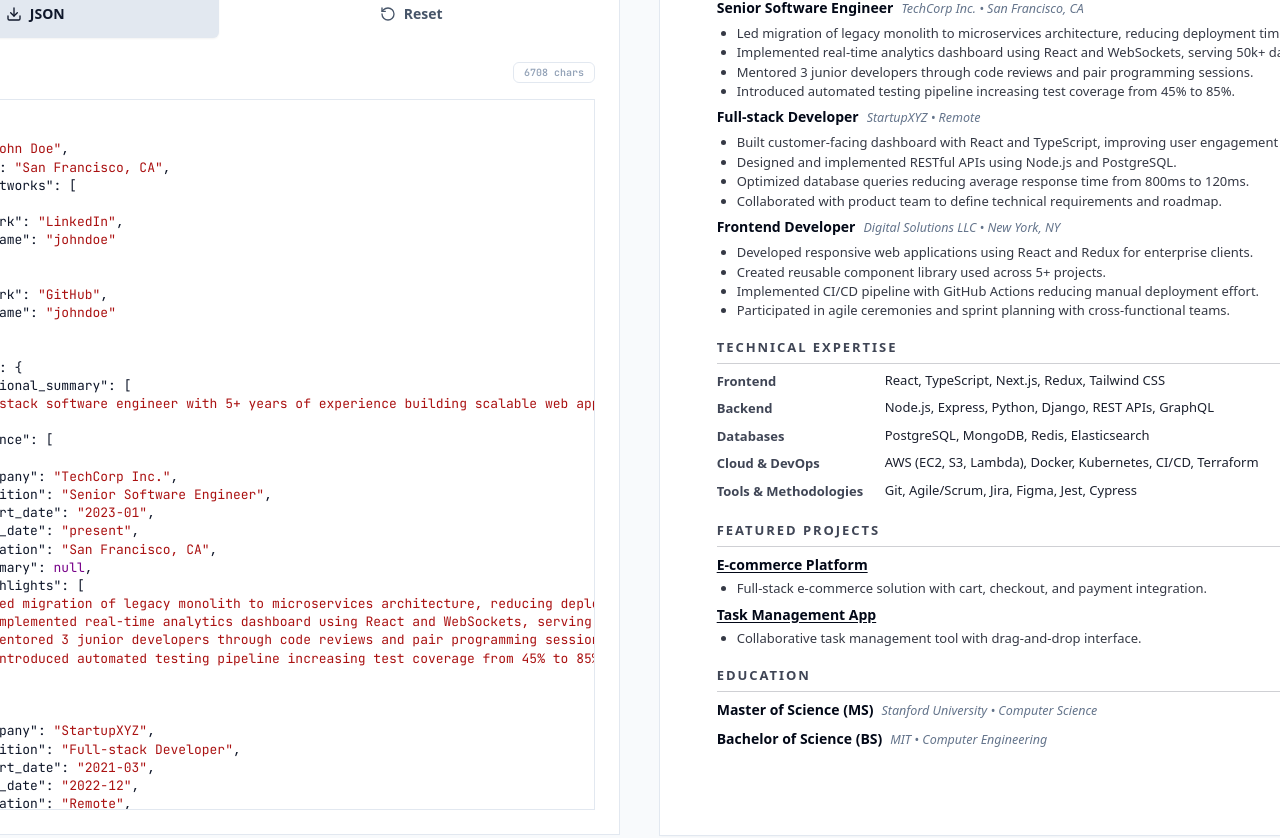
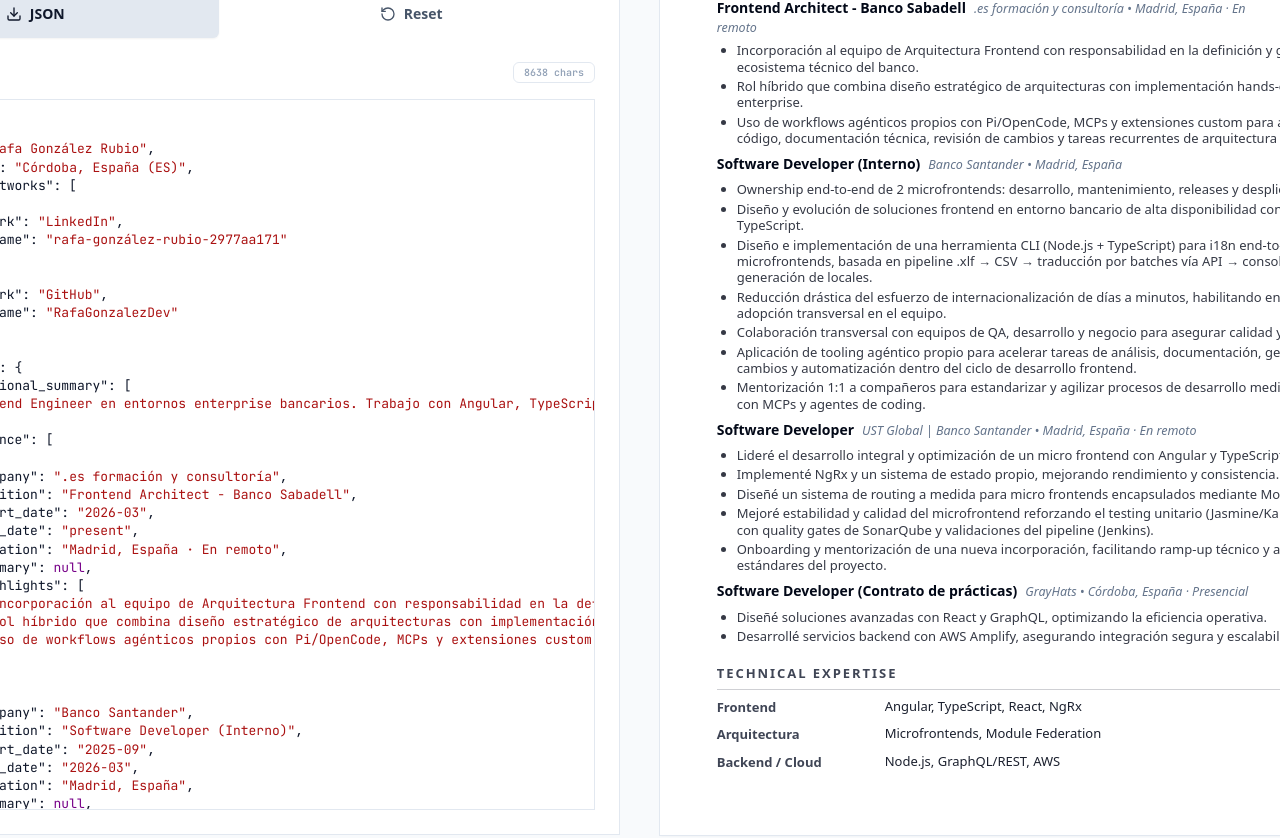
Before and after one commit to RafaGonzalezDev/cv-typewriter, a React (Vite) app: page / in a window 1280 px wide. Shown: the part 320-1158 px from the top of the page. Built offline with nearby package versions, Linux system fonts and the light colour scheme.

Commit message:
feat(cv): align sample with ai tooling

```diff
--- a/src/features/cv-typewriter/sample.js
+++ b/src/features/cv-typewriter/sample.js
@@ -1,141 +1,146 @@
 const SAMPLE = {
   cv: {
-    name: 'John Doe',
-    location: 'San Francisco, CA',
+    name: 'Rafa González Rubio',
+    location: 'Córdoba, España (ES)',
     social_networks: [
       {
         network: 'LinkedIn',
-        username: 'johndoe',
+        username: 'rafa-gonzález-rubio-2977aa171',
       },
       {
         network: 'GitHub',
-        username: 'johndoe',
+        username: 'RafaGonzalezDev',
       },
     ],
     sections: {
       professional_summary: [
-        'Full-stack software engineer with 5+ years of experience building scalable web applications. Passionate about clean code, performance optimization, and mentoring junior developers. Strong background in React, Node.js, and cloud infrastructure.',
+        'Frontend Engineer en entornos enterprise bancarios. Trabajo con Angular, TypeScript y microfrontends, aplicando tooling agéntico, MCPs e inferencia local con LLMs para acelerar análisis técnico, desarrollo y entrega continua.',
       ],
       experience: [
         {
-          company: 'TechCorp Inc.',
-          position: 'Senior Software Engineer',
-          start_date: '2023-01',
+          company: '.es formación y consultoría',
+          position: 'Frontend Architect - Banco Sabadell',
+          start_date: '2026-03',
           end_date: 'present',
-          location: 'San Francisco, CA',
+          location: 'Madrid, España · En remoto',
           summary: null,
           highlights: [
-            'Led migration of legacy monolith to microservices architecture, reducing deployment time by 60%.',
-            'Implemented real-time analytics dashboard using React and WebSockets, serving 50k+ daily active users.',
-            'Mentored 3 junior developers through code reviews and pair programming sessions.',
-            'Introduced automated testing pipeline increasing test coverage from 45% to 85%.',
+            'Incorporación al equipo de Arquitectura Frontend con responsabilidad en la definición y gobernanza del ecosistema técnico del banco.',
+            'Rol híbrido que combina diseño estratégico de arquitecturas con implementación hands-on en entornos enterprise.',
+            'Uso de workflows agénticos propios con Pi/OpenCode, MCPs y extensiones custom para acelerar análisis de código, documentación técnica, revisión de cambios y tareas recurrentes de arquitectura frontend.',
           ],
         },
         {
-          company: 'StartupXYZ',
-          position: 'Full-stack Developer',
-          start_date: '2021-03',
-          end_date: '2022-12',
-          location: 'Remote',
+          company: 'Banco Santander',
+          position: 'Software Developer (Interno)',
+          start_date: '2025-09',
+          end_date: '2026-03',
+          location: 'Madrid, España',
           summary: null,
           highlights: [
-            'Built customer-facing dashboard with React and TypeScript, improving user engagement by 30%.',
-            'Designed and implemented RESTful APIs using Node.js and PostgreSQL.',
-            'Optimized database queries reducing average response time from 800ms to 120ms.',
-            'Collaborated with product team to define technical requirements and roadmap.',
+            'Ownership end-to-end de 2 microfrontends: desarrollo, mantenimiento, releases y despliegues.',
+            'Diseño y evolución de soluciones frontend en entorno bancario de alta disponibilidad con Angular y TypeScript.',
+            'Diseño e implementación de una herramienta CLI (Node.js + TypeScript) para i18n end-to-end de microfrontends, basada en pipeline .xlf → CSV → traducción por batches vía API → consolidación → generación de locales.',
+            'Reducción drástica del esfuerzo de internacionalización de días a minutos, habilitando entregas rápidas y adopción transversal en el equipo.',
+            'Colaboración transversal con equipos de QA, desarrollo y negocio para asegurar calidad y entrega continua.',
+            'Aplicación de tooling agéntico propio para acelerar tareas de análisis, documentación, generación de cambios y automatización dentro del ciclo de desarrollo frontend.',
+            'Mentorización 1:1 a compañeros para estandarizar y agilizar procesos de desarrollo mediante workflows con MCPs y agentes de coding.',
           ],
         },
         {
-          company: 'Digital Solutions LLC',
-          position: 'Frontend Developer',
-          start_date: '2019-06',
-          end_date: '2021-02',
-          location: 'New York, NY',
+          company: 'UST Global | Banco Santander',
+          position: 'Software Developer',
+          start_date: '2023-11',
+          end_date: '2025-08',
+          location: 'Madrid, España · En remoto',
           summary: null,
           highlights: [
-            'Developed responsive web applications using React and Redux for enterprise clients.',
-            'Created reusable component library used across 5+ projects.',
-            'Implemented CI/CD pipeline with GitHub Actions reducing manual deployment effort.',
-            'Participated in agile ceremonies and sprint planning with cross-functional teams.',
+            'Lideré el desarrollo integral y optimización de un micro frontend con Angular y TypeScript.',
+            'Implementé NgRx y un sistema de estado propio, mejorando rendimiento y consistencia.',
+            'Diseñé un sistema de routing a medida para micro frontends encapsulados mediante Module Federation.',
+            'Mejoré estabilidad y calidad del microfrontend reforzando el testing unitario (Jasmine/Karma) para cumplir con quality gates de SonarQube y validaciones del pipeline (Jenkins).',
+            'Onboarding y mentorización de una nueva incorporación, facilitando ramp-up técnico y alineación con estándares del proyecto.',
+          ],
+        },
+        {
+          company: 'GrayHats',
+          position: 'Software Developer (Contrato de prácticas)',
+          start_date: '2023-03',
+          end_date: '2023-08',
+          location: 'Córdoba, España · Presencial',
+          summary: null,
+          highlights: [
+            'Diseñé soluciones avanzadas con React y GraphQL, optimizando la eficiencia operativa.',
+            'Desarrollé servicios backend con AWS Amplify, asegurando integración segura y escalabilidad.',
           ],
         },
       ],
       technologies: [
         {
           label: 'Frontend',
-          details: 'React, TypeScript, Next.js, Redux, Tailwind CSS',
+          details: 'Angular, TypeScript, React, NgRx',
         },
         {
-          label: 'Backend',
-          details: 'Node.js, Express, Python, Django, REST APIs, GraphQL',
+          label: 'Arquitectura',
+          details: 'Microfrontends, Module Federation',
         },
         {
-          label: 'Databases',
-          details: 'PostgreSQL, MongoDB, Redis, Elasticsearch',
+          label: 'Backend / Cloud',
+          details: 'Node.js, GraphQL/REST, AWS',
         },
         {
-          label: 'Cloud & DevOps',
-          details: 'AWS (EC2, S3, Lambda), Docker, Kubernetes, CI/CD, Terraform',
+          label: 'AI Tooling',
+          details: 'OpenCode, Pi, MCPs, coding agents, AGENTS.md, prompt systems, tool permissions',
         },
         {
-          label: 'Tools & Methodologies',
-          details: 'Git, Agile/Scrum, Jira, Figma, Jest, Cypress',
+          label: 'Local AI Inference',
+          details: 'llama.cpp, local LLM serving, concurrency control, token budgeting, CPU/GPU layer tuning, KV cache reuse, MTP configuration',
+        },
+        {
+          label: 'Developer Tooling',
+          details: 'Node.js, TypeScript, CLI tools, Ink, automation workflows, audit logging, secret redaction',
         },
       ],
       projects: [
         {
-          name: '[E-commerce Platform](https://github.com/johndoe/ecommerce)',
+          name: 'Stride Agent',
           highlights: [
-            'Full-stack e-commerce solution with cart, checkout, and payment integration.',
-            'Built with React, Node.js, and Stripe API handling 100+ daily transactions.',
-            'Implemented real-time inventory management and order tracking.',
+            'Diseño e implementación de un coding-agent MVP en TypeScript/Node.js con provider OpenAI-compatible, CLI auditable, ejecución de herramientas bajo política y salida JSON estable para automatización.',
+            'Implementación de runtime con herramientas de filesystem/bash, permisos allow/ask/deny, sesiones append-only, audit logging, redacción de secretos y soporte para plugins.',
           ],
         },
         {
-          name: '[Task Management App](https://github.com/johndoe/task-manager)',
+          name: 'Local LLM Inference Lab',
           highlights: [
-            'Collaborative task management tool with drag-and-drop interface.',
-            'Real-time updates using Socket.io and offline-first capabilities.',
-            'Deployed on AWS with auto-scaling for handling peak loads.',
+            'Experimentación sirviendo modelos locales con llama.cpp para varios usuarios en la misma red, controlando concurrencia, presupuesto de tokens y parámetros de ejecución.',
+            'Ajuste de flags para reparto CPU/GPU, reutilización de caché en chunks y configuración MTP para acelerar la inferencia en escenarios locales.',
           ],
         },
         {
-          name: '[Weather Dashboard](https://github.com/johndoe/weather-dashboard)',
+          name: 'Pi Agent Extensions & Setup',
           highlights: [
-            'Interactive weather visualization dashboard with historical data analysis.',
-            'Uses multiple weather APIs with caching layer for performance.',
-            'Responsive design with PWA support for mobile devices.',
+            'Desarrollo de extensiones para Pi, incluyendo carga de servidores MCP, herramienta web_fetch, renderers compactos y security-guard para bloquear paths sensibles y comandos peligrosos.',
+            'Construcción de una CLI interactiva en TypeScript/Ink para instalar, verificar y mantener configuraciones reproducibles de Pi con backups y validación de extensiones.',
+          ],
+        },
+        {
+          name: 'OpenCode Agentic Frameworks',
+          highlights: [
+            'Diseño de frameworks reutilizables para OpenCode con workflows multiagente orientados a planificación, exploración, implementación, testing, debugging y review.',
+            'Construcción de una CLI interactiva para distribuir configuraciones de equipo con instalación transaccional, backups, rollback y verificación automática.',
           ],
         },
       ],
       education: [
         {
-          institution: 'Stanford University',
-          area: 'Computer Science',
-          degree: 'Master of Science (MS)',
-          start_date: '2017-09',
-          end_date: '2019-05',
-          location: 'Stanford, CA',
+          institution: 'MEDAC',
+          area: 'Desarrollo de Aplicaciones Web',
+          degree: 'C.F.G.S.',
+          start_date: '2021-09',
+          end_date: '2023-06',
+          location: '',
           summary: null,
-          highlights: [
-            'Specialized in Distributed Systems and Machine Learning',
-            'Graduated with honors (GPA 3.8/4.0)',
-            'Teaching Assistant for Algorithms course',
-          ],
-        },
-        {
-          institution: 'MIT',
-          area: 'Computer Engineering',
-          degree: 'Bachelor of Science (BS)',
-          start_date: '2013-09',
-          end_date: '2017-05',
-          location: 'Cambridge, MA',
-          summary: null,
-          highlights: [
-            'Minor in Mathematics',
-            'President of Computer Science Club',
-            'Capstone project: Real-time traffic prediction system',
-          ],
+          highlights: [],
         },
       ],
     },
@@ -195,7 +200,7 @@
     ],
   },
   rendercv_settings: {
-    date: '2026-01-19',
+    date: '2026-05-31',
     bold_keywords: [],
     sort_entries: 'none',
   },
```
